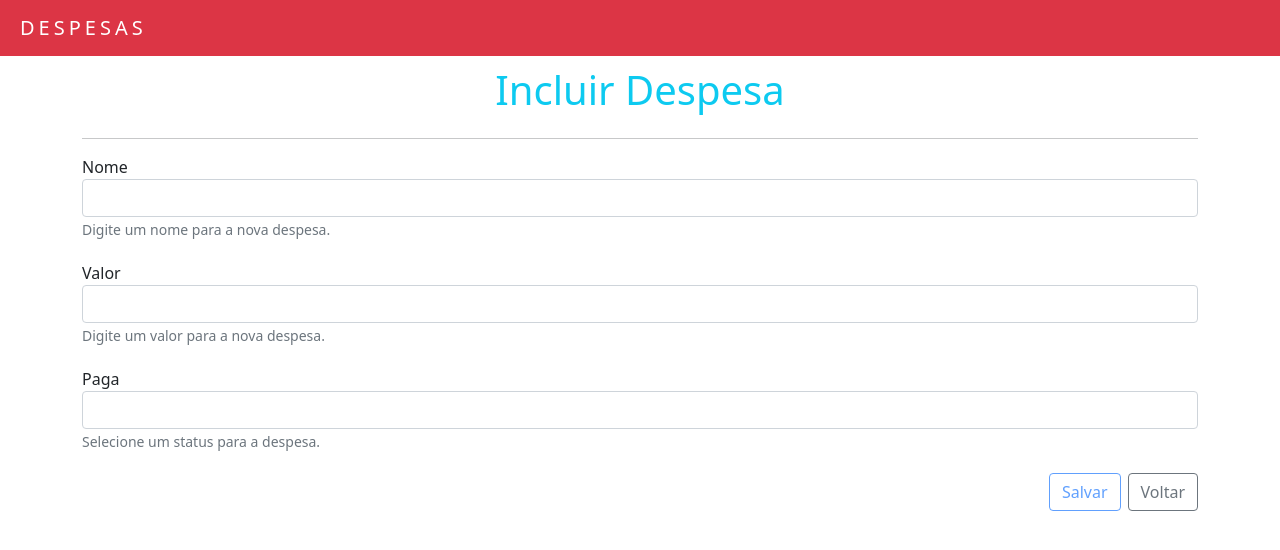
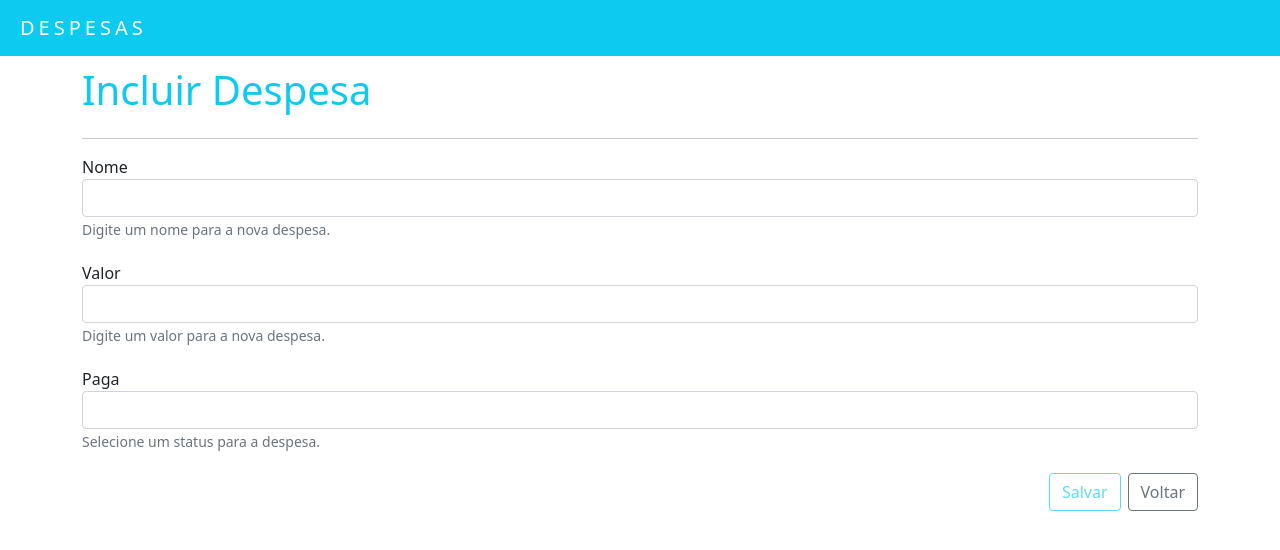
Before and after one commit to dcodifica/despesas-mensais-angular, an Angular app: page /adicionar-despesa in a window 1280 px wide. Shown: the top 550 px of the page. Built offline with nearby package versions, Linux system fonts and the light colour scheme.

Commit message:
Pequeno update no layout.

```diff
--- a/src/app/app.component.html
+++ b/src/app/app.component.html
@@ -1,4 +1,4 @@
-<nav class="navbar navbar-dark bg-danger">
+<nav class="navbar navbar-dark bg-info">
   <a class="navbar-brand">DESPESAS</a>
 </nav>
 <div class="container">
--- a/src/app/components/form-despesa/form-despesa.component.html
+++ b/src/app/components/form-despesa/form-despesa.component.html
@@ -41,8 +41,8 @@
                 </small>
             </div>
             <div class="div-btn-acoes margem-superior">
-                <button class="btn btn-outline-primary btn-submit" type="submit"
-                    [disabled]="formDespesa.valid == false || formDespesa.dirty == false">
+                <button class="btn btn-outline-info btn-submit" type="submit"
+                    [disabled]="formDespesa.valid == false || formDespesa.dirty == false || salvando == true">
                     <span *ngIf="salvando == true" class="spinner-border spinner-border-sm" role="status"
                         aria-hidden="true">
                     </span>
--- a/src/app/components/lista-despesas/lista-despesas.component.html
+++ b/src/app/components/lista-despesas/lista-despesas.component.html
@@ -18,7 +18,7 @@
 <div class="btn-grupo-acoes" *ngIf="idDespesaSelecionada == ''">
     <button *ngIf="carregando == false && erroCarregarDespesas == false" class="btn btn-outline-info"
         [routerLink]="['/adicionar-despesa']">
-        Nova Despesa
+        Adicionar
     </button>
 </div>
 <div class="col-xs-12 btn-grupo-acoes" *ngIf="idDespesaSelecionada != ''">
--- a/src/app/components/lista-despesas/lista-despesas.component.ts
+++ b/src/app/components/lista-despesas/lista-despesas.component.ts
@@ -22,7 +22,6 @@ export class ListaDespesasComponent implements OnInit, OnDestroy {
 
   ngOnInit(): void {
     this.criarSubscriptions();
-    this.carregando = true;
   }
 
   cancelarSelecaoDespesa(): void {
@@ -39,6 +38,7 @@ export class ListaDespesasComponent implements OnInit, OnDestroy {
   }
 
   criarSubscriptions(): void {
+    this.carregando = true;
     this.despesasService.getDespesas()
       .subscribe(
         resposta => {
--- a/src/styles.css
+++ b/src/styles.css
@@ -1,7 +1,3 @@
 .btn {
     margin-left: 7px;
 }
-
-.titulo-pagina {
-    text-align: center;
-}
```
